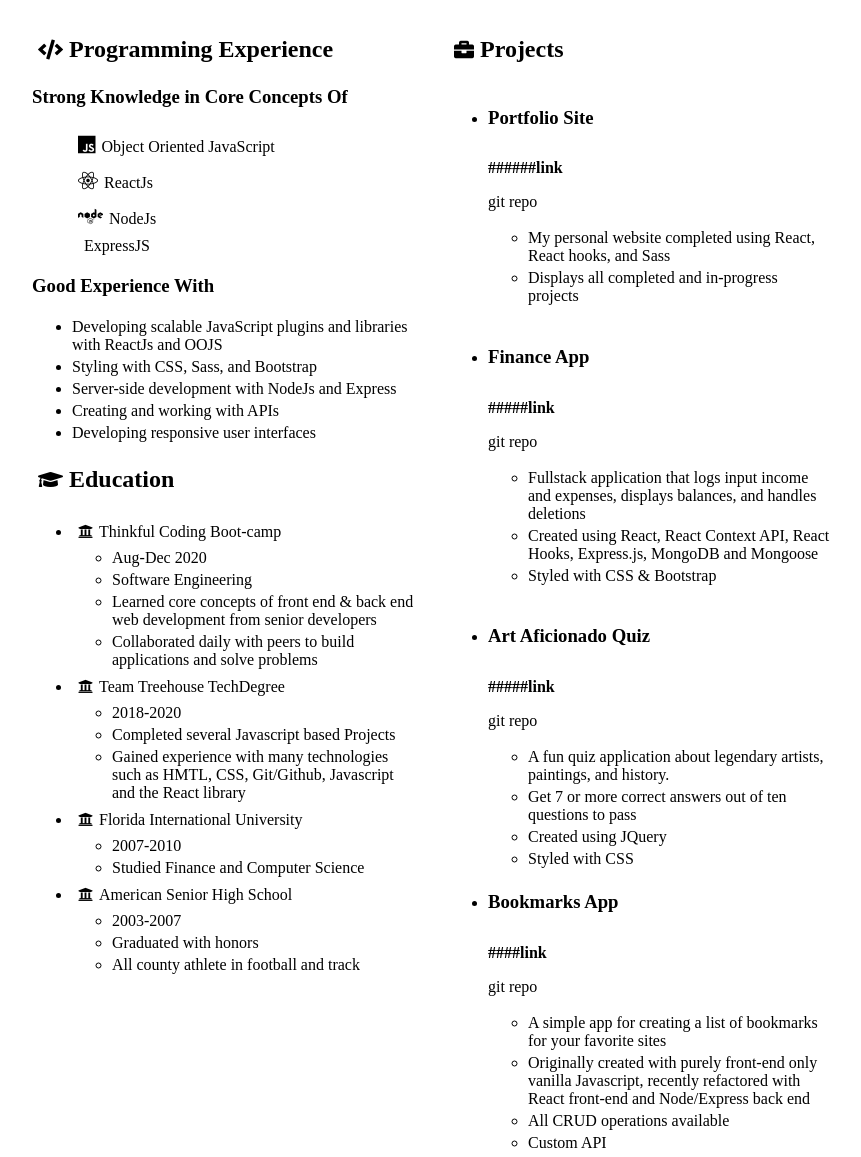
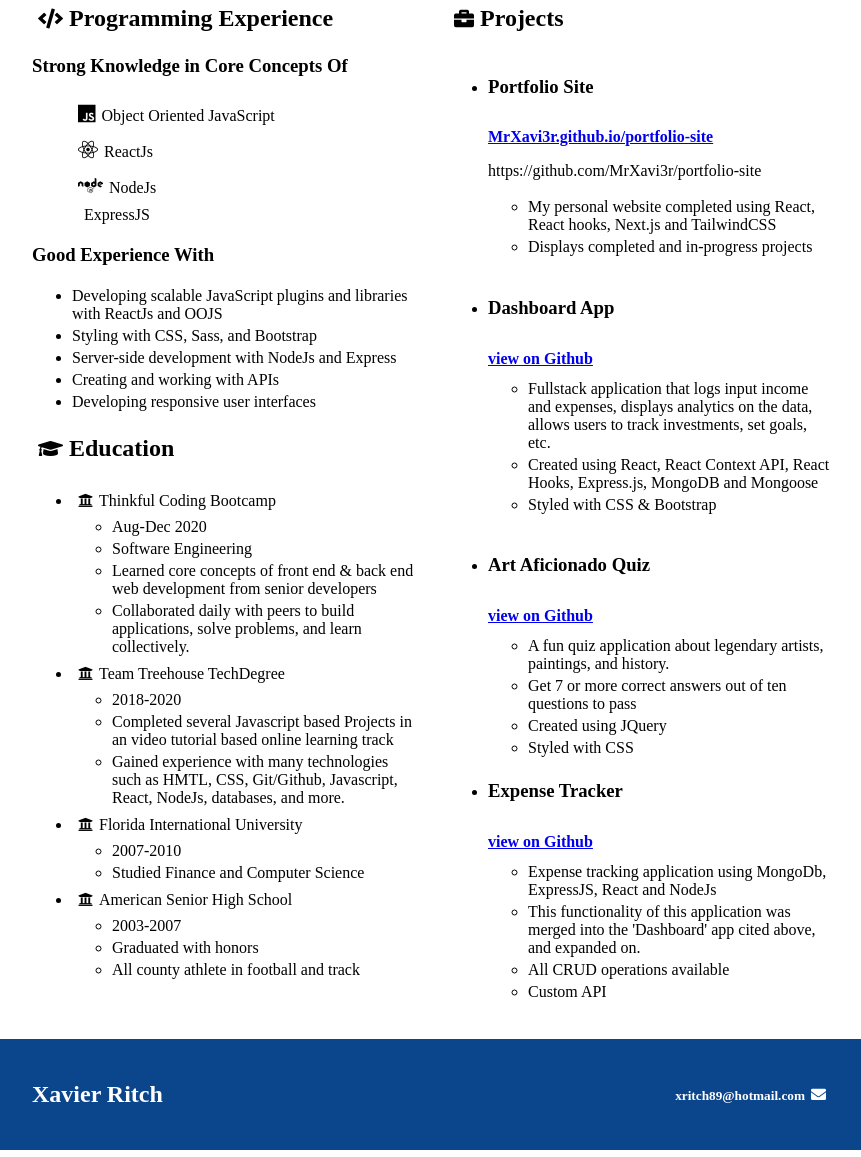
Before and after one commit to MrXavi3r/Resume, a plain HTML site: page index.html in a window 1280 px wide. Shown: the part 233-1390 px from the top of the page, without its empty margins (208-1069 px from the left). Drawn offline with Linux system fonts and the light colour scheme; some icons are missing.

Commit message:
edited projects list

```diff
--- a/index.html
+++ b/index.html
@@ -25,7 +25,7 @@
             </div>
             <div class="header-right">
               <ul id="info">
-                <li>Xavier.com<i class="fas fa-globe"></i></li>
+                <!-- <li>Xavier.com<i class="fas fa-globe"></i></li> -->
                 <li>xritch89@hotmail.com<i class="fas fa-envelope"></i></li>
                 <li>954-296-6361<i class="fas fa-phone"></i></li>
                 <li>Github.com/MrXavi3r<i class="fab fa-github"></i></li>
@@ -75,7 +75,7 @@
               <h2><i class="fas fa-graduation-cap"></i>Education</h2>
               <ul id="academic">
                 <li>
-                  <i class="fas fa-university"></i>Thinkful Coding Boot-camp
+                  <i class="fas fa-university"></i>Thinkful Coding Bootcamp
                 </li>
                 <ul>
                   <li>Aug-Dec 2020</li>
@@ -85,8 +85,8 @@
                     development from senior developers
                   </li>
                   <li>
-                    Collaborated daily with peers to build applications and
-                    solve problems
+                    Collaborated daily with peers to build applications, solve
+                    problems, and learn collectively.
                   </li>
                 </ul>
                 <li>
@@ -94,10 +94,13 @@
                 </li>
                 <ul>
                   <li>2018-2020</li>
-                  <li>Completed several Javascript based Projects</li>
+                  <li>
+                    Completed several Javascript based Projects in an video
+                    tutorial based online learning track
+                  </li>
                   <li>
                     Gained experience with many technologies such as HMTL, CSS,
-                    Git/Github, Javascript and the React library
+                    Git/Github, Javascript, React, NodeJs, databases, and more.
                   </li>
                 </ul>
                 <li>
@@ -126,25 +129,32 @@
                 <li>
                   <h3>Portfolio Site</h3>
                 </li>
-                <h4>######link</h4>
-                <p>git repo</p>
+                <a href="www.MrXavi3r.github.io/portfolio-site" target="_blank"
+                  ><h4>MrXavi3r.github.io/portfolio-site</h4></a
+                >
+
+                <p>https://github.com/MrXavi3r/portfolio-site</p>
                 <ul>
                   <li>
-                    My personal website completed using React, React hooks, and
-                    Sass
+                    My personal website completed using React, React hooks,
+                    Next.js and TailwindCSS
                   </li>
-                  <li>Displays all completed and in-progress projects</li>
+                  <li>Displays completed and in-progress projects</li>
                   <br />
                 </ul>
                 <li>
-                  <h3>Finance App</h3>
+                  <h3>Dashboard App</h3>
                 </li>
-                <h4>#####link</h4>
-                <p>git repo</p>
+                <a
+                  href="https://github.com/MrXavi3r/dashboard2.0"
+                  target="_blank"
+                  ><h4>view on Github</h4></a
+                >
                 <ul>
                   <li>
                     Fullstack application that logs input income and expenses,
-                    displays balances, and handles deletions
+                    displays analytics on the data, allows users to track
+                    investments, set goals, etc.
                   </li>
                   <li>
                     Created using React, React Context API, React Hooks,
@@ -156,8 +166,9 @@
                 <li>
                   <h3>Art Aficionado Quiz</h3>
                 </li>
-                <h4>#####link</h4>
-                <p>git repo</p>
+                <a href="https://github.com/MrXavi3r/QuizzApp"
+                  ><h4>view on Github</h4></a
+                >
                 <ul>
                   <li>
                     A fun quiz application about legendary artists, paintings,
@@ -170,19 +181,19 @@
                   <li>Styled with CSS</li>
                 </ul>
                 <li>
-                  <h3>Bookmarks App</h3>
+                  <h3>Expense Tracker</h3>
                 </li>
-                <h4>####link</h4>
-                <p>git repo</p>
+                <a href="https://github.com/MrXavi3r/expense-tracker"
+                  ><h4>view on Github</h4></a
+                >
                 <ul>
                   <li>
-                    A simple app for creating a list of bookmarks for your
-                    favorite sites
+                    Expense tracking application using MongoDb, ExpressJS, React
+                    and NodeJs
                   </li>
                   <li>
-                    Originally created with purely front-end only vanilla
-                    Javascript, recently refactored with React front-end and
-                    Node/Express back end
+                    This functionality of this application was merged into the
+                    'Dashboard' app cited above, and expanded on.
                   </li>
                   <li>All CRUD operations available</li>
                   <li>Custom API</li>
--- a/style.css
+++ b/style.css
@@ -31,22 +31,20 @@ body {
   justify-content: space-between;
 }
 
+h1 {
+  font-size: 50px;
+}
+
 .left,
 .right {
   width: 48%;
   justify-content: center;
 }
 
-.header {
-}
-
-.footer {
-}
-
 .header,
 .footer {
   position: relative;
-  background:#0b468c;
+  background: #0b468c;
   width: 100%;
   display: block;
   justify-content: center;
@@ -58,7 +56,6 @@ body {
   width: 80%;
   display: block;
   margin: 0 auto;
-
 }
 
 .projects a {
@@ -71,10 +68,7 @@ body {
 }
 
 ul li {
-  padding: 2px 0
-}
-
-.work {
+  padding: 2px 0;
 }
 
 h1 {
@@ -121,7 +115,6 @@ h1 {
   margin: 10px 0;
 }
 
-
 #jobs li:first-child:before {
   top: 15px;
 }
```
